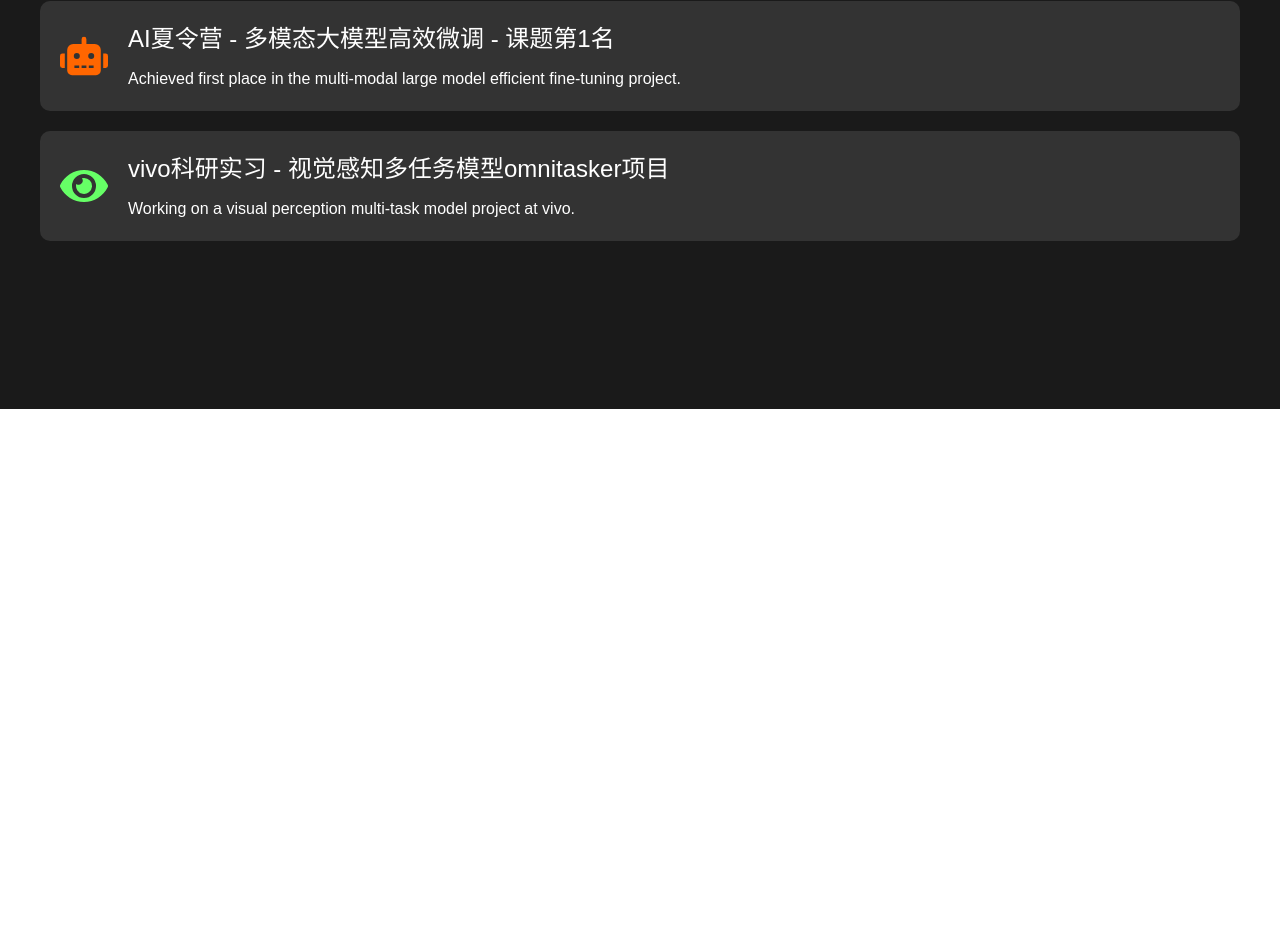
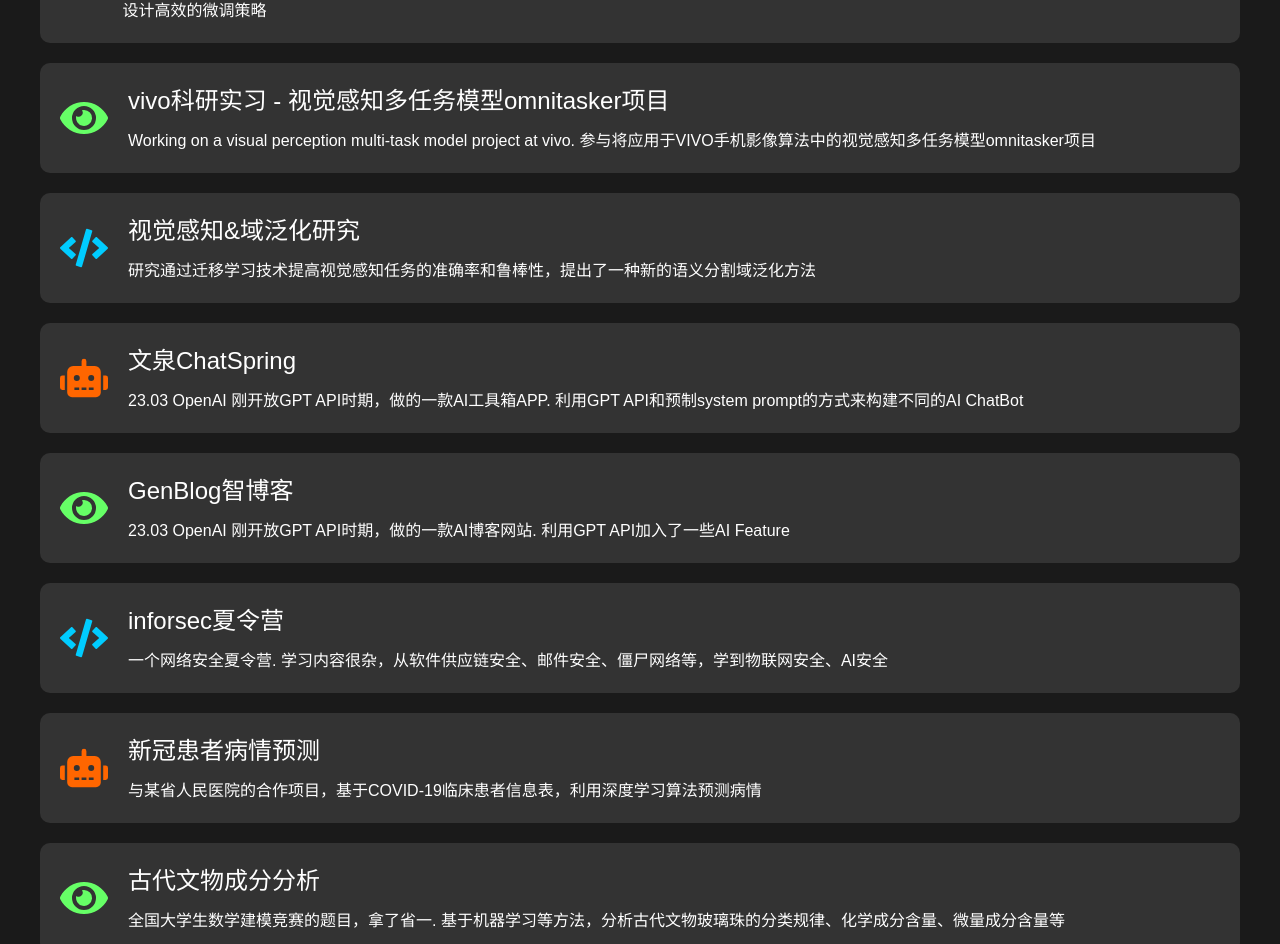
Before and after one commit to JimmyPang02/MyWorld, a Next.js app: page /Projects in a window 1280 px wide. Shown: the part 391-1335 px from the top of the page. Before the commit the page ends 800 px from the top, so only its background shows below. Built offline with nearby package versions, Linux system fonts and the light colour scheme.

Commit message:
🌈 style: enrich project details with a geek and cool style

```diff
--- a/app/Projects/page.tsx
+++ b/app/Projects/page.tsx
@@ -6,7 +6,6 @@
 const Projects = () => {
   return (
     <div style={{ backgroundColor: '#1a1a1a', color: '#fff', minHeight: '100vh', padding: '20px' }}>
-      <h1 style={{ fontSize: '48px', marginBottom: '20px', textAlign: 'center' }}>My Projects</h1>
 
       {/* Navigation Bar */}
       <nav style={{ position: 'absolute', top: 0, left: 0, width: '100%', padding: '20px', zIndex: 10, color: '#fff', display: 'flex', justifyContent: 'center', alignItems: 'center' }}>
@@ -19,12 +18,12 @@
 
       {/* Project List */}
       <div style={{ display: 'flex', flexDirection: 'column', gap: '20px', padding: '20px' }}>
-        {/* Project 1 */}
+                {/* Project 1 */}
         <div style={{ display: 'flex', alignItems: 'center', gap: '20px', backgroundColor: '#333', padding: '20px', borderRadius: '10px' }}>
           <FaLightbulb size={48} style={{ color: '#ffcc00' }} />
           <div>
             <h2 style={{ fontSize: '24px', marginBottom: '10px' }}>EP 2024 - Hypatia - An AI泛心理咨询产品</h2>
-            <p style={{ fontSize: '16px' }}>Building an AI-powered psychological counseling product.</p>
+            <p style={{ fontSize: '16px' }}>Building an AI-powered psychological counseling product. 已入驻浙大紫金创业元空间</p>
           </div>
         </div>
 
@@ -33,7 +32,7 @@
           <FaCode size={48} style={{ color: '#00ccff' }} />
           <div>
             <h2 style={{ fontSize: '24px', marginBottom: '10px' }}>SparkLab - AI Software Development Course Mentor & HackLead</h2>
-            <p style={{ fontSize: '16px' }}>Mentoring and leading AI software development courses.</p>
+            <p style={{ fontSize: '16px' }}>Mentoring and leading AI software development courses. 设计课程大纲、学习roadmap、实验代码以及线上直播教学为期8天的bootcamp课程</p>
           </div>
         </div>
 
@@ -42,16 +41,70 @@
           <FaRobot size={48} style={{ color: '#ff6600' }} />
           <div>
             <h2 style={{ fontSize: '24px', marginBottom: '10px' }}>AI夏令营 - 多模态大模型高效微调 - 课题第1名</h2>
-            <p style={{ fontSize: '16px' }}>Achieved first place in the multi-modal large model efficient fine-tuning project.</p>
+            <p style={{ fontSize: '16px' }}>Achieved first place in the multi-modal large model efficient fine-tuning project. 在Dr. Yi Wang和 Prof. Yanwei Fu指导下，构建高质量文生图微调数据集，并设计高效的微调策略</p>
           </div>
         </div>
 
         {/* Project 4 */}
         <div style={{ display: 'flex', alignItems: 'center', gap: '20px', backgroundColor: '#333', padding: '20px', borderRadius: '10px' }}>
+              <FaEye size={48} style={{ color: '#66ff66' }} />
+          <div>
+            <h2 style={{ fontSize: '24px', marginBottom: '10px' }}>vivo科研实习 - 视觉感知多任务模型omnitasker项目</h2>
+            <p style={{ fontSize: '16px' }}>Working on a visual perception multi-task model project at vivo. 参与将应用于VIVO手机影像算法中的视觉感知多任务模型omnitasker项目</p>
+          </div>
+        </div>
+
+        {/* Project 5 */}
+        <div style={{ display: 'flex', alignItems: 'center', gap: '20px', backgroundColor: '#333', padding: '20px', borderRadius: '10px' }}>
+          <FaCode size={48} style={{ color: '#00ccff' }} />
+          <div>
+            <h2 style={{ fontSize: '24px', marginBottom: '10px' }}>视觉感知&域泛化研究</h2>
+            <p style={{ fontSize: '16px' }}>研究通过迁移学习技术提高视觉感知任务的准确率和鲁棒性，提出了一种新的语义分割域泛化方法</p>
+          </div>
+        </div>
+
+        {/* Project 6 */}
+        <div style={{ display: 'flex', alignItems: 'center', gap: '20px', backgroundColor: '#333', padding: '20px', borderRadius: '10px' }}>
+          <FaRobot size={48} style={{ color: '#ff6600' }} />
+          <div>
+            <h2 style={{ fontSize: '24px', marginBottom: '10px' }}>文泉ChatSpring</h2>
+            <p style={{ fontSize: '16px' }}>23.03 OpenAI 刚开放GPT API时期，做的一款AI工具箱APP. 利用GPT API和预制system prompt的方式来构建不同的AI ChatBot</p>
+          </div>
+        </div>
+
+        {/* Project 7 */}
+        <div style={{ display: 'flex', alignItems: 'center', gap: '20px', backgroundColor: '#333', padding: '20px', borderRadius: '10px' }}>
           <FaEye size={48} style={{ color: '#66ff66' }} />
           <div>
-            <h2 style={{ fontSize: '24px', marginBottom: '10px' }}>vivo科研实习 - 视觉感知多任务模型omnitasker项目</h2>
-            <p style={{ fontSize: '16px' }}>Working on a visual perception multi-task model project at vivo.</p>
+            <h2 style={{ fontSize: '24px', marginBottom: '10px' }}>GenBlog智博客</h2>
+            <p style={{ fontSize: '16px' }}>23.03 OpenAI 刚开放GPT API时期，做的一款AI博客网站. 利用GPT API加入了一些AI Feature</p>
+          </div>
+        </div>
+
+        {/* Project 8 */}
+        <div style={{ display: 'flex', alignItems: 'center', gap: '20px', backgroundColor: '#333', padding: '20px', borderRadius: '10px' }}>
+          <FaCode size={48} style={{ color: '#00ccff' }} />
+          <div>
+            <h2 style={{ fontSize: '24px', marginBottom: '10px' }}>inforsec夏令营</h2>
+            <p style={{ fontSize: '16px' }}>一个网络安全夏令营. 学习内容很杂，从软件供应链安全、邮件安全、僵尸网络等，学到物联网安全、AI安全</p>
+          </div>
+        </div>
+
+        {/* Project 9 */}
+        <div style={{ display: 'flex', alignItems: 'center', gap: '20px', backgroundColor: '#333', padding: '20px', borderRadius: '10px' }}>
+          <FaRobot size={48} style={{ color: '#ff6600' }} />
+          <div>
+            <h2 style={{ fontSize: '24px', marginBottom: '10px' }}>新冠患者病情预测</h2>
+            <p style={{ fontSize: '16px' }}>与某省人民医院的合作项目，基于COVID-19临床患者信息表，利用深度学习算法预测病情</p>
+          </div>
+        </div>
+
+        {/* Project 10 */}
+        <div style={{ display: 'flex', alignItems: 'center', gap: '20px', backgroundColor: '#333', padding: '20px', borderRadius: '10px' }}>
+          <FaEye size={48} style={{ color: '#66ff66' }} />
+          <div>
+            <h2 style={{ fontSize: '24px', marginBottom: '10px' }}>古代文物成分分析</h2>
+            <p style={{ fontSize: '16px' }}>全国大学生数学建模竞赛的题目，拿了省一. 基于机器学习等方法，分析古代文物玻璃珠的分类规律、化学成分含量、微量成分含量等</p>
           </div>
         </div>
       </div>
```
